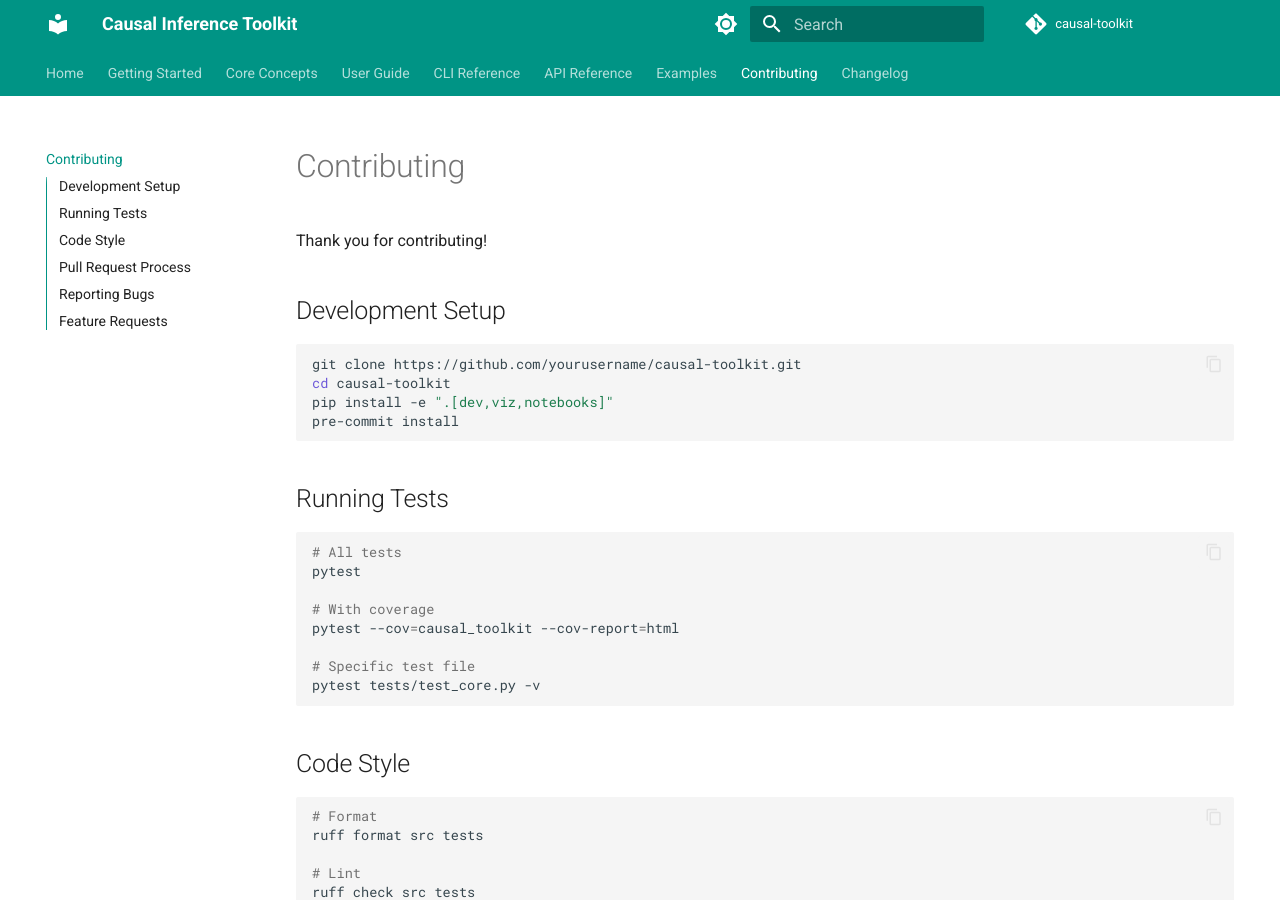
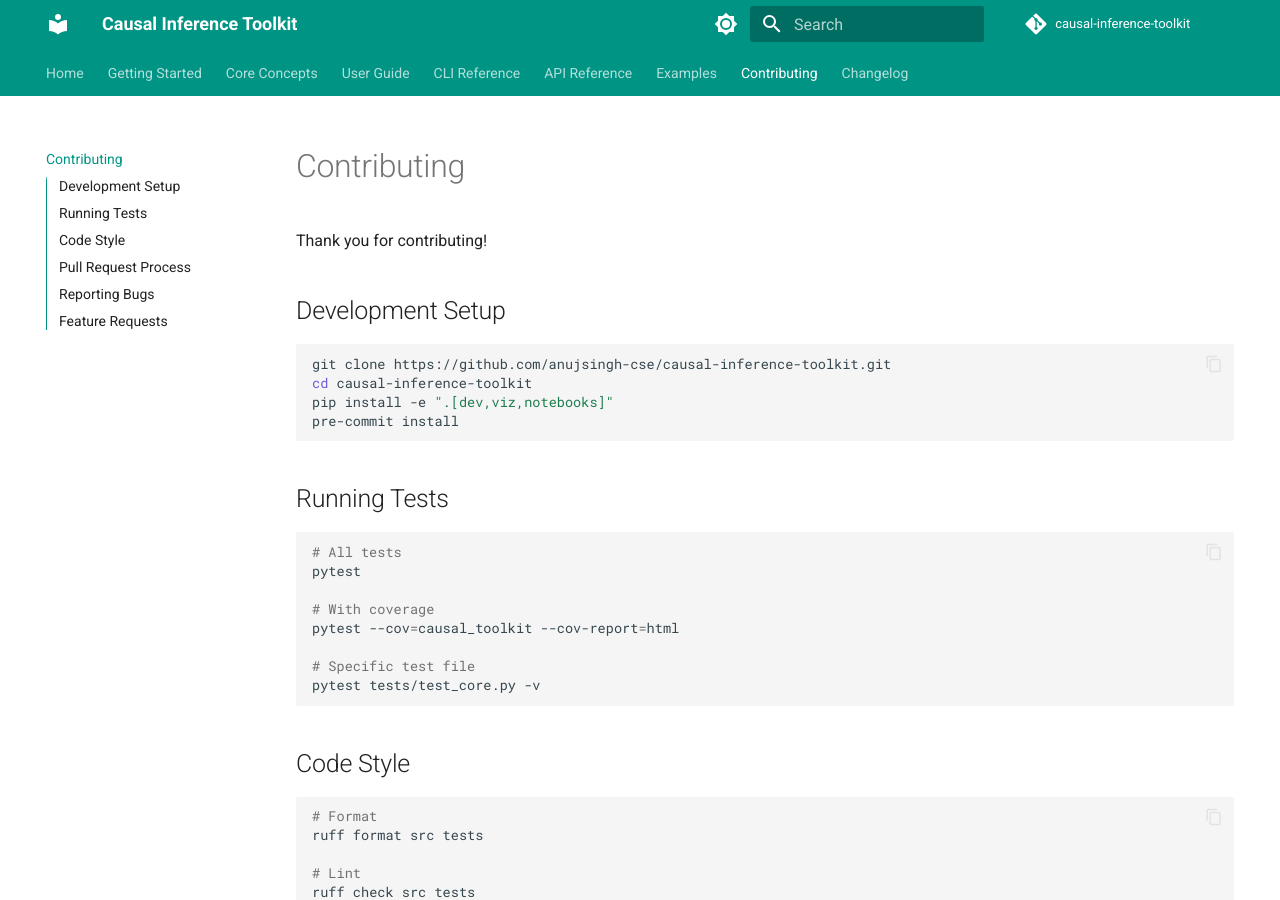
Before and after one commit to anujsingh-cse/causal-inference-toolkit, an MkDocs documentation site: the page built from docs/contributing.md, in a window 1280 px wide and 900 px high. Built offline with MkDocs 1.6.1 and Material for MkDocs 9.7.7, drawn with Linux system fonts in a browser that asks for light colours; comment, search, counter and statistics services are not loaded; the version menu is left out.

Commit message:
docs: update site URL, repo links, and GitHub/LinkedIn social profiles

````diff
--- a/docs/contributing.md
+++ b/docs/contributing.md
@@ -5,8 +5,8 @@
 ## Development Setup
 
 ```bash
-git clone https://github.com/yourusername/causal-toolkit.git
-cd causal-toolkit
+git clone https://github.com/anujsingh-cse/causal-inference-toolkit.git
+cd causal-inference-toolkit
 pip install -e ".[dev,viz,notebooks]"
 pre-commit install
 ```
--- a/mkdocs.yml
+++ b/mkdocs.yml
@@ -1,7 +1,7 @@
 site_name: "Causal Inference Toolkit"
-site_url: "https://yourusername.github.io/causal-toolkit"
-repo_url: "https://github.com/yourusername/causal-toolkit"
-repo_name: "causal-toolkit"
+site_url: "https://anujsingh-cse.github.io/causal-inference-toolkit/"
+repo_url: "https://github.com/anujsingh-cse/causal-inference-toolkit"
+repo_name: "causal-inference-toolkit"
 copyright: "Copyright &copy; 2025 Anuj Singh"
 
 theme:
@@ -107,11 +107,9 @@
     provider: mike
   social:
     - icon: fontawesome/brands/github
-      link: https://github.com/yourusername/causal-toolkit
-    - icon: fontawesome/brands/twitter
-      link: https://twitter.com/yourusername
+      link: https://github.com/anujsingh-cse
     - icon: fontawesome/brands/linkedin
-      link: https://linkedin.com/in/yourusername
+      link: https://www.linkedin.com/in/anuj-singh-4b462641a/
 
 extra_css:
   - stylesheets/extra.css
````
Also changed, not shown: README.md (+8 -9 lines), docs/getting-started/installation.md (+2 -2 lines), docs/index.md (+1 -1 lines), pyproject.toml (+4 -4 lines).
